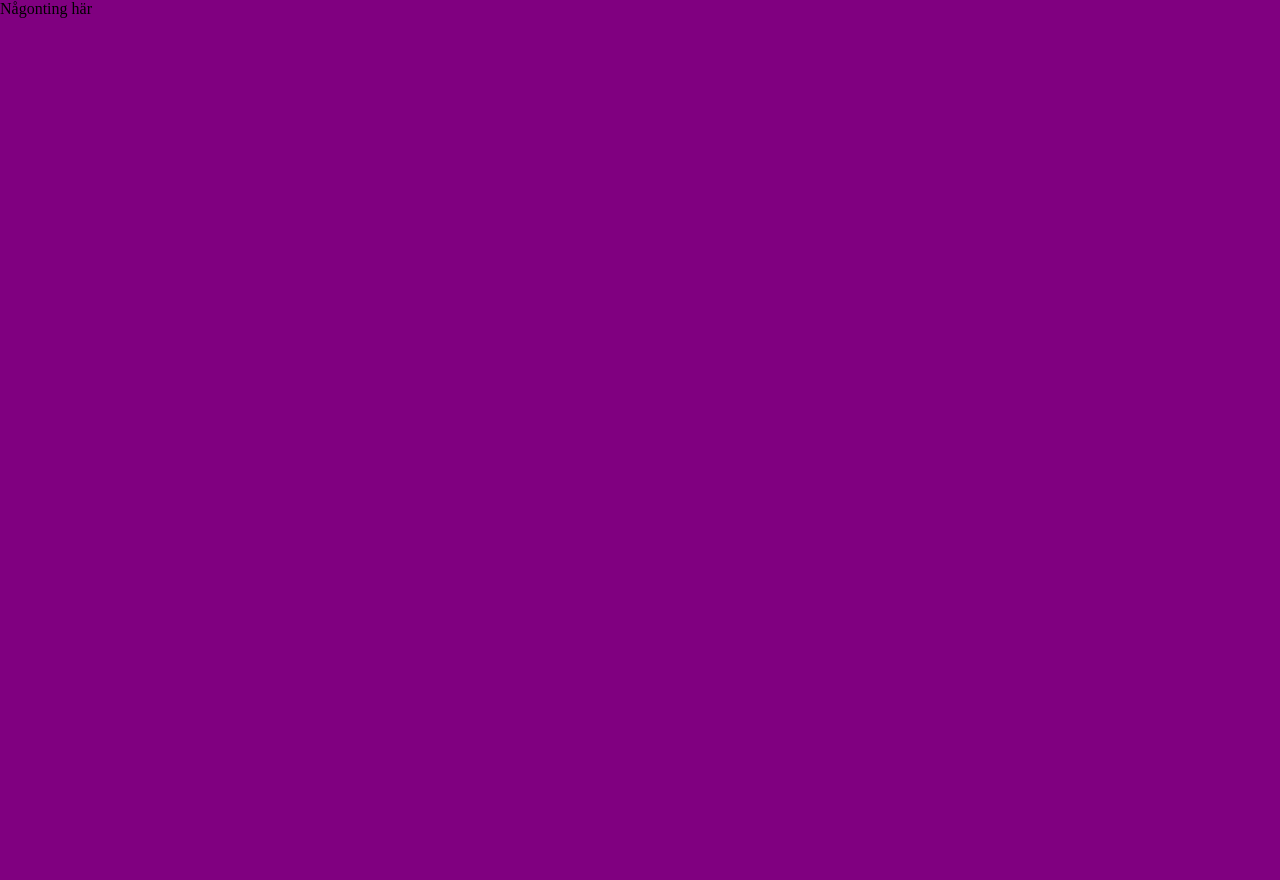
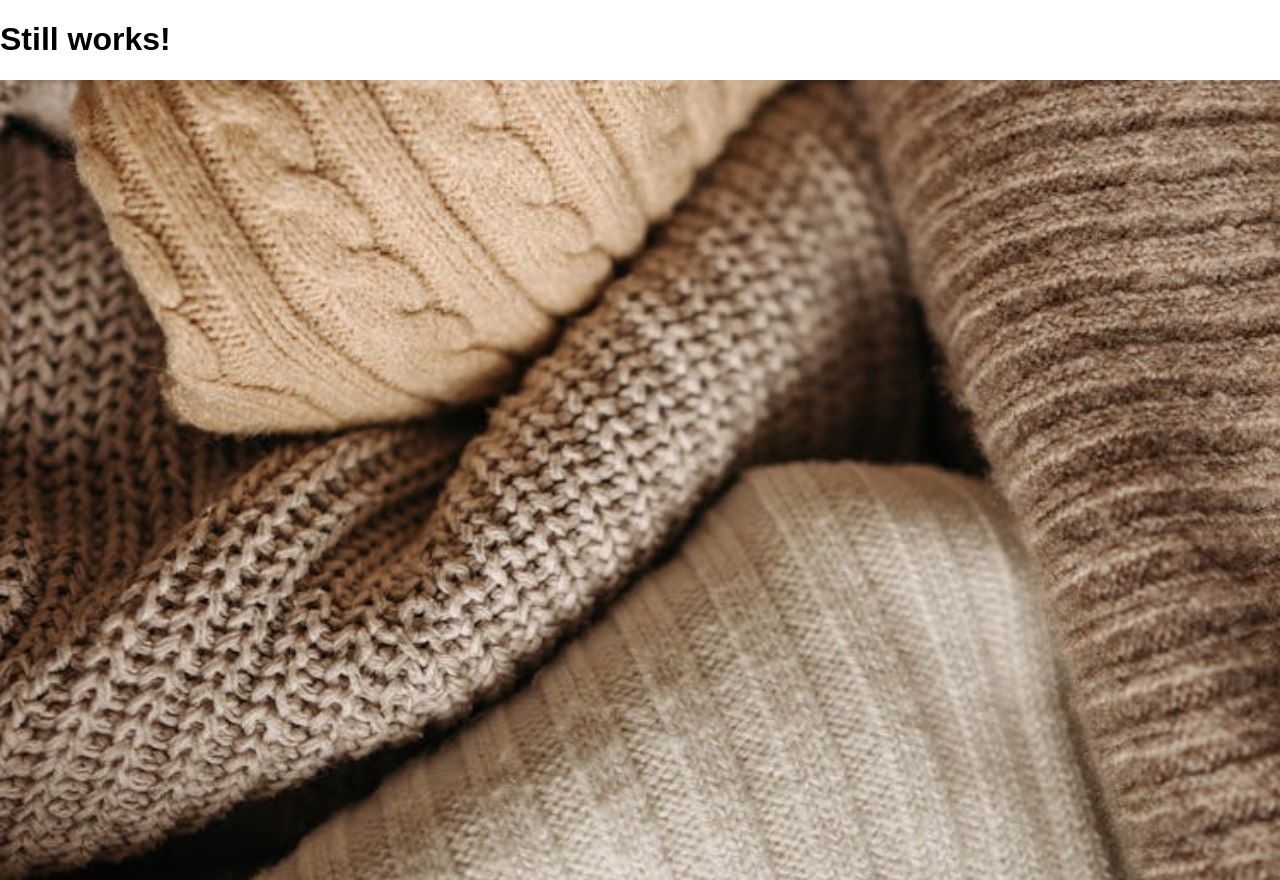
Before and after one commit to SaraGdbg/mi-arbetsmetodik-hobby-git, a website built with Vite: page index.html in a window 1280 px wide. Before the commit the page ends 800 px from the top, so only its background shows below. Built offline with nearby package versions, Linux system fonts and the light colour scheme.

Commit message:
💄Add background image

```diff
--- a/css/_desktop.scss
+++ b/css/_desktop.scss
@@ -8,6 +8,8 @@
 
 * {
   box-sizing: border-box;
+  margin: 0;
+  padding: 0;
 }
 
 img {
@@ -17,5 +19,14 @@ img {
 }
 
 body {
-  background-color: purple;
+  font-family: Arial, Helvetica, sans-serif;
 }
+
+.background-img {
+  background-image: url("../public/assets/pexels-photo-5789582.jpeg");
+  height: 100vh;
+  background-size: cover;
+  background-repeat: no-repeat;
+  background-position: center;
+  background-attachment: scroll;
+}
--- a/index.html
+++ b/index.html
@@ -16,6 +16,9 @@
     <title>For the love of knitting</title>
   </head>
   <body>
-    <div id="app">Någonting här</div>
+    <h1>Still works!</h1>
+    <div class="background-img">
+      <!-- <img src="/assets/pexels-photo-5789582.jpeg" alt="A close up of four different textured knit fabrics in beige and cream colors. " /> -->
+    </div>
   </body>
 </html>
```
